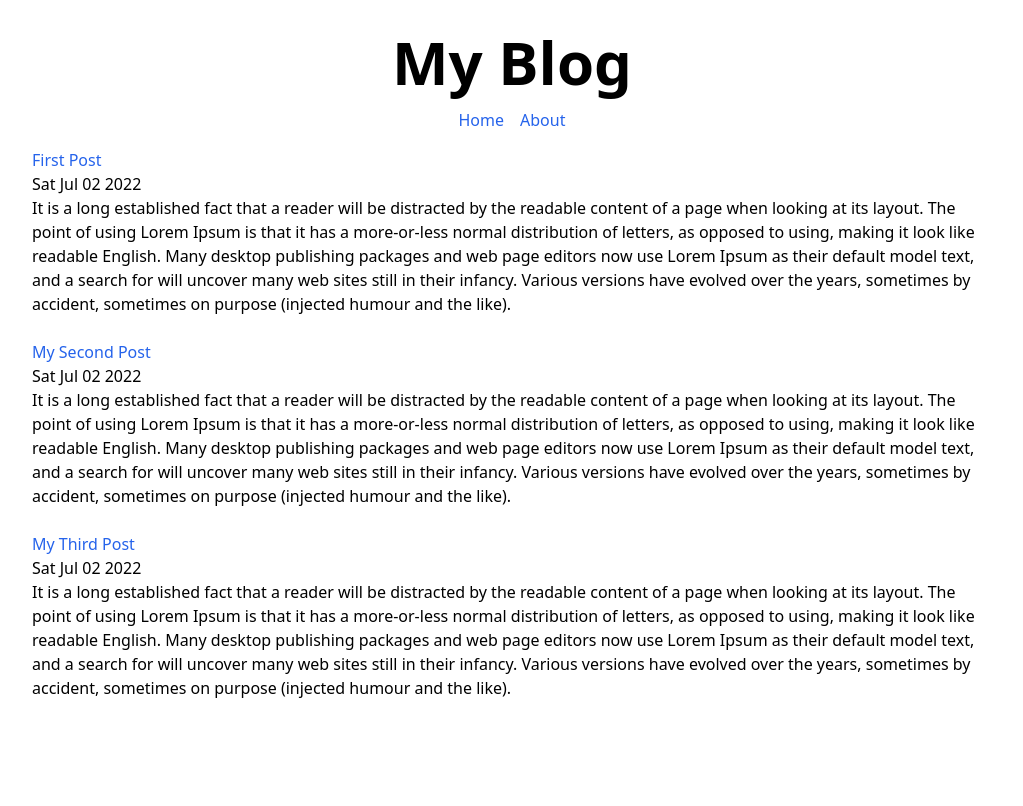
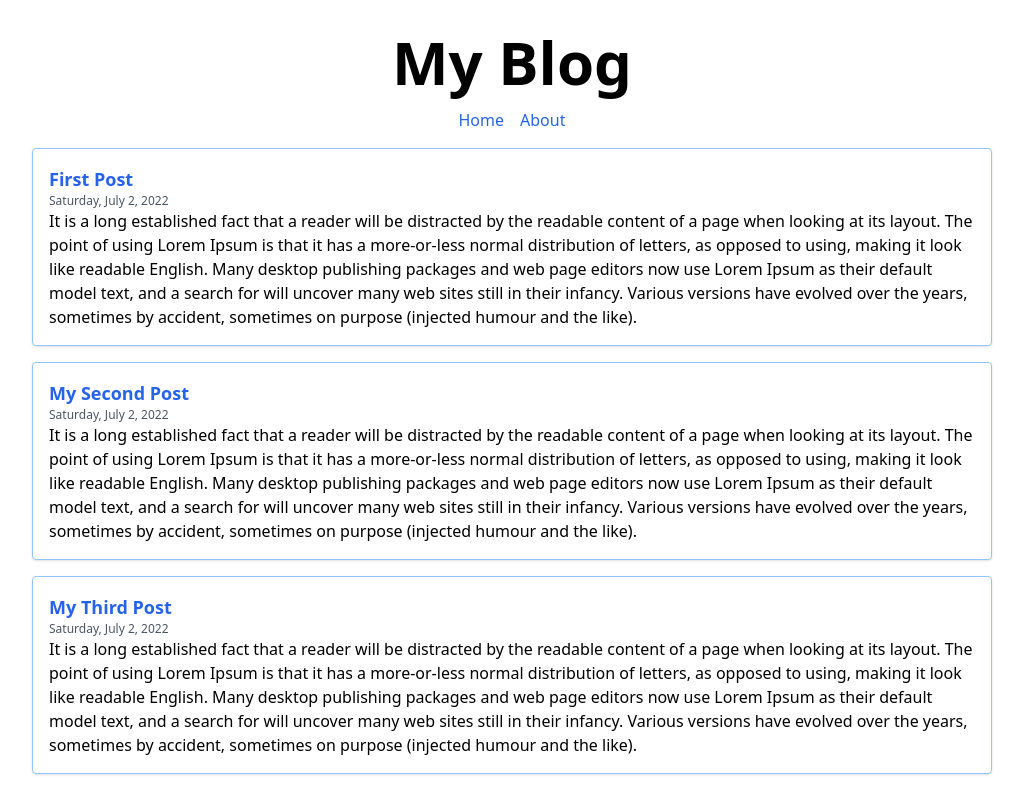
Before and after one commit to WooodHead/my-blog-1, a Next.js app: page / in a window 1280 px wide. Shown: the whole page, without its empty margins (128-1151 px from the left). Built offline with nearby package versions, Linux system fonts and the light colour scheme.

Commit message:
feat: adding style for blog page

```diff
--- a/lib/data.ts
+++ b/lib/data.ts
@@ -1,23 +1,23 @@
 export interface Post {
 	title: string;
 	content: string;
-	date: string;
+	date: Date;
 	slug: string;
 }
 export const blogPosts: Post[] = [{
 	title: 'First Post',
 	content: 'It is a long established fact that a reader will be distracted by the readable content of a page when looking at its layout. The point of using Lorem Ipsum is that it has a more-or-less normal distribution of letters, as opposed to using, making it look like readable English. Many desktop publishing packages and web page editors now use Lorem Ipsum as their default model text, and a search for will uncover many web sites still in their infancy. Various versions have evolved over the years, sometimes by accident, sometimes on purpose (injected humour and the like).',
 	slug: 'first',
-	date: new Date().toDateString(),
+	date: new Date(),
 }, {
 	slug: 'second',
 	title: 'My Second Post',
 	content: 'It is a long established fact that a reader will be distracted by the readable content of a page when looking at its layout. The point of using Lorem Ipsum is that it has a more-or-less normal distribution of letters, as opposed to using, making it look like readable English. Many desktop publishing packages and web page editors now use Lorem Ipsum as their default model text, and a search for will uncover many web sites still in their infancy. Various versions have evolved over the years, sometimes by accident, sometimes on purpose (injected humour and the like).',
-	date: new Date().toDateString(),
+	date: new Date(),
 }, {
 	slug: 'third',
 	title: 'My Third Post',
 	content: 'It is a long established fact that a reader will be distracted by the readable content of a page when looking at its layout. The point of using Lorem Ipsum is that it has a more-or-less normal distribution of letters, as opposed to using, making it look like readable English. Many desktop publishing packages and web page editors now use Lorem Ipsum as their default model text, and a search for will uncover many web sites still in their infancy. Various versions have evolved over the years, sometimes by accident, sometimes on purpose (injected humour and the like).',
-	date: new Date().toDateString(),
+	date: new Date(),
 }
 ];
--- a/pages/blog/[slug].tsx
+++ b/pages/blog/[slug].tsx
@@ -1,7 +1,9 @@
 import Head from "next/head";
 import { blogPosts, Post } from "../../lib/data";
+import { getDateStr } from "../utils";
 
-export default function BlogPage(post: Post | null) {
+export default function BlogPage(props: { slug: string } | null) {
+	const post = blogPosts.find((post) => post.slug === props?.slug);
 	return (
 		<div>
 			<Head>
@@ -10,8 +12,12 @@ export default function BlogPage(post: Post | null) {
 				</title>
 				<link rel="icon" href="/favicon.ico" />
 			</Head>
-			<main>
-				{post?.content}
+			<main className="space-y-2">
+				<div className="border-b-2 border-gray-200">
+					<div className="text-2xl font-bold">{post?.title}</div>
+					<div className="text-gray-600">{post?.date && getDateStr(post?.date)}</div>
+				</div>
+				<div>{post?.content}</div>
 			</main>
 		</div>
 	)
@@ -19,9 +25,8 @@ export default function BlogPage(post: Post | null) {
 
 export async function getStaticProps(context: { params?: { slug?: string } }) {
 	const slug = context?.params?.slug
-	const post = blogPosts.find((post) => post.slug === slug);
 	return {
-		props: post,
+		props: { slug },
 	}
 }
 
--- a/pages/index.tsx
+++ b/pages/index.tsx
@@ -1,7 +1,8 @@
 import type { NextPage } from 'next'
 import Head from 'next/head'
 import Link from 'next/link'
-import { blogPosts } from '../lib/data'
+import { blogPosts, Post } from '../lib/data'
+import { getDateStr } from './utils'
 
 const Home: NextPage = () => {
   return (
@@ -13,22 +14,26 @@ const Home: NextPage = () => {
       </Head>
       <main>
       </main>
-      <div>
+      <div className="space-y-4">
         {blogPosts.map(post => (
-          <div key={post.slug}>
-            <div>
-              <Link href={`blog/${post.slug}`}>
-                <a>{post.title}</a>
-              </Link>
-            </div>
-            <div>{String(post.date)}</div>
-            <div>{post.content}</div>
-            <br></br>
-          </div>
+          <PostItem key={post.slug} {...post} />
         )
         )}
       </div>
+    </div>
+  )
+}
 
+function PostItem(post: Post) {
+  return (
+    <div className="border border-blue-300 p-4 shadow rounded hover:shadow-md hover:border-black-800 transition duration-200 ease-in" >
+      <div >
+        <Link href={`/blog/${post.slug}`}>
+          <a className="text-lg font-bold">{post.title}</a>
+        </Link>
+      </div>
+      <div className="text-gray-600 text-xs">{getDateStr(post.date)}</div>
+      <div>{post.content}</div>
     </div>
   )
 }
--- a/pages/utils.ts
+++ b/pages/utils.ts
@@ -7,6 +7,8 @@ export const getDateStr = (
 }
 
 export const getLang = () => {
+	return "en-US";
+	//next is a server rendering framework, so the navigator will be a undefined during the server rendering phase.
 	if (navigator.languages != undefined)
 		return navigator.languages[0];
 	return navigator.language;
```
